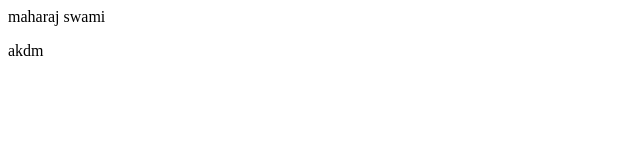
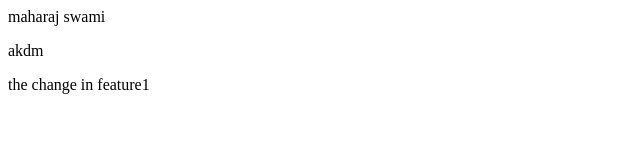
Before and after one commit to gohildharmik/FromLocalRepo, a plain HTML site: page index.html in a window 1280 px wide. Shown: the whole page, without its empty margins (0-640 px from the left). Drawn offline with Linux system fonts and the light colour scheme.

Commit message:
first commit in feature1

```diff
--- a/index.html
+++ b/index.html
@@ -1,2 +1,3 @@
 <p>maharaj swami</p>
 <p>akdm</p>
+<a>the change in feature1</a>
```
